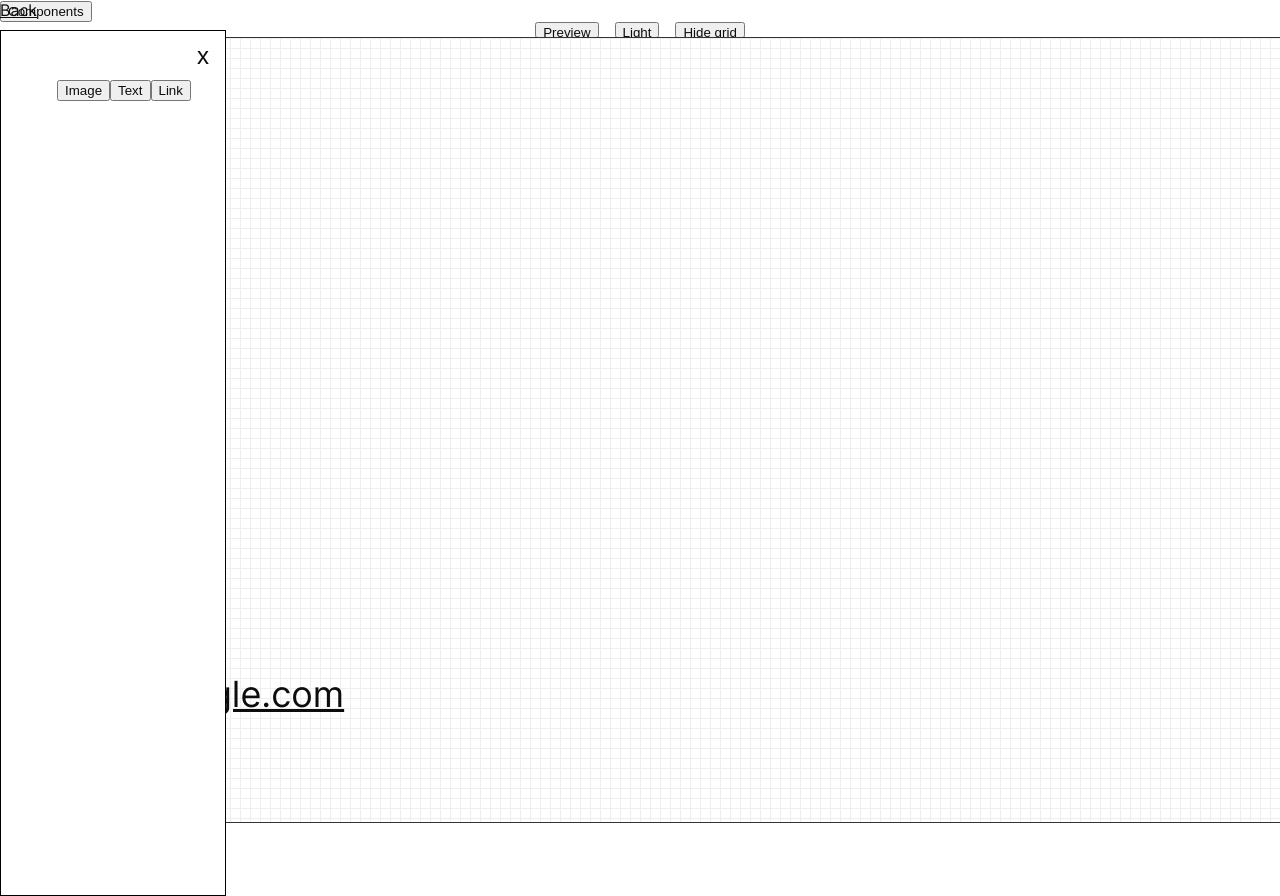
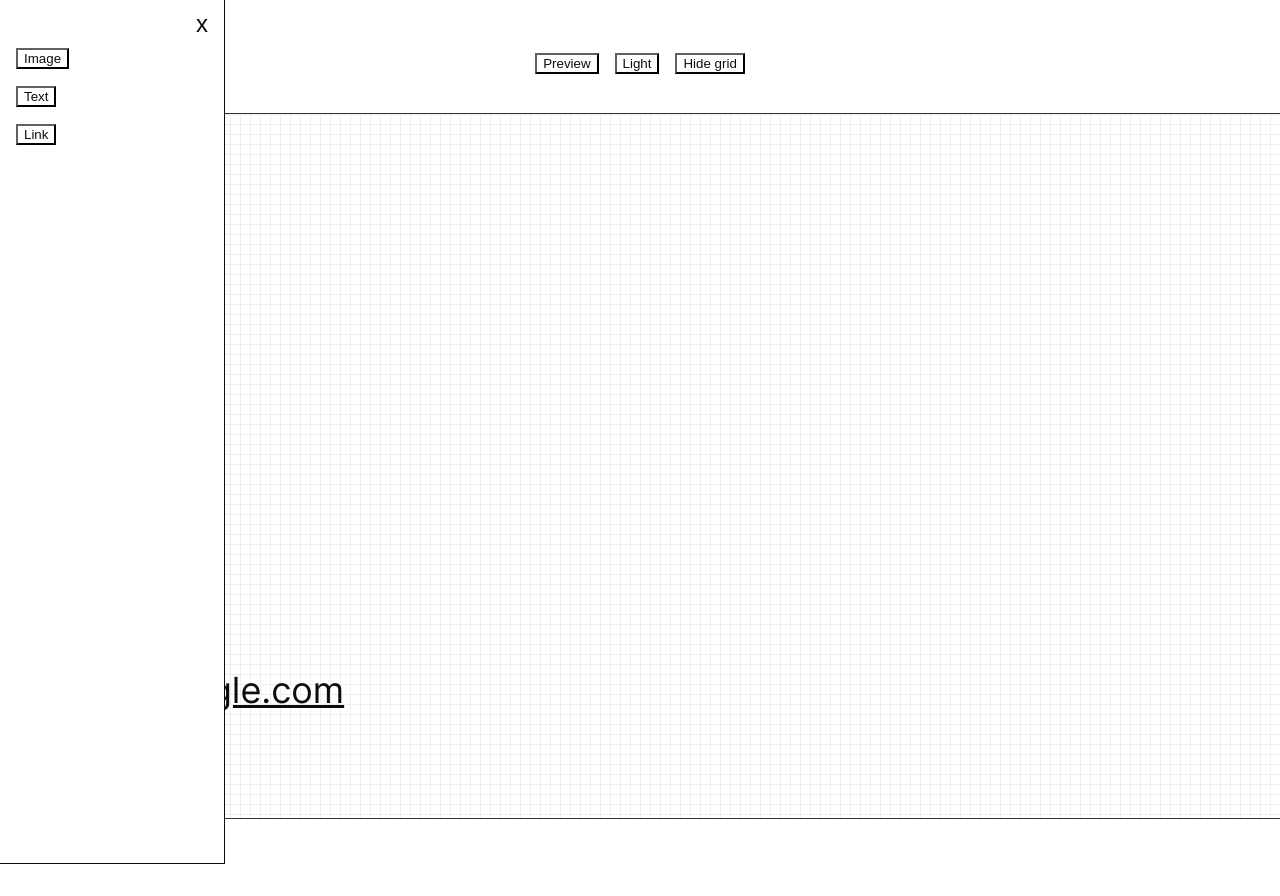
Before and after one commit to fabiohvp-luxurypresence/elements-suite-svelte, a SvelteKit app: page /slides/before-after in a window 1280 px wide. Both pictures are taken after a click on the button "Components". After the commit the page ends 864 px from the top, so only its background shows below. Built offline with nearby package versions, Linux system fonts and the light colour scheme; a web font is replaced by a local one.

Commit message:
applied themer colors  to sidebar, added some styles

```diff
--- a/src/lib/Components/Menu/Menu.svelte
+++ b/src/lib/Components/Menu/Menu.svelte
@@ -24,9 +24,14 @@
 <style>
 	ul {
 		text-decoration: none;
+		padding: 0;
 	}
 
 	li {
-		display: inline-block;
+		list-style: none;
+		margin: 1rem 0;
+	}
+	button {
+		cursor: pointer;
 	}
 </style>
--- a/src/lib/Components/PropertiesMenu/PropertiesMenu.svelte
+++ b/src/lib/Components/PropertiesMenu/PropertiesMenu.svelte
@@ -62,4 +62,8 @@
 		padding: 0;
 		list-style: none;
 	}
+
+	li {
+		margin: 1rem 0;
+	}
 </style>
--- a/src/lib/Components/Sidebar/Sidebar.svelte
+++ b/src/lib/Components/Sidebar/Sidebar.svelte
@@ -21,9 +21,9 @@
 <style>
 	.sidebar {
 		display: block;
-		top: 30px;
-		left: 0;
-		border: 1px solid black;
+		top: -2px;
+		left: -1px;
+		border: 1px solid var(--bg-color-inverted);
 		position: absolute;
 		height: 100vh;
 		transition: all 1s ease-out;
@@ -31,7 +31,7 @@
 		width: 12rem;
 		padding: 2rem 1rem;
 		z-index: 1;
-		background-color: #fff;
+		background-color: var(--bg-color);
 	}
 	.close {
 		position: absolute;
@@ -41,5 +41,6 @@
 		font-size: 24px;
 		background-color: transparent;
 		border: none;
+		color: var(--bg-color-inverted);
 	}
 </style>
--- a/src/lib/Editor/Editor.svelte
+++ b/src/lib/Editor/Editor.svelte
@@ -80,7 +80,7 @@
 </script>
 
 <div>
-	<button on:click={onOpenComponents}>Components</button>
+	<button on:click={onOpenComponents} style="margin-top: 2rem">Components</button>
 	<Sidebar isOpen={openSidebar} on:close={onSidebarClose}>
 		{#if fieldsTemplate}
 			<PropertiesMenu
@@ -125,7 +125,7 @@
 <style>
 	.editor {
 		display: grid;
-		grid-template-rows: 1rem calc(100vh - 1rem);
+		grid-template-rows: auto calc(100vh - 1rem);
 		--grid-gap: unset;
 	}
 
```
Also changed, not shown: src/routes/app.css.
